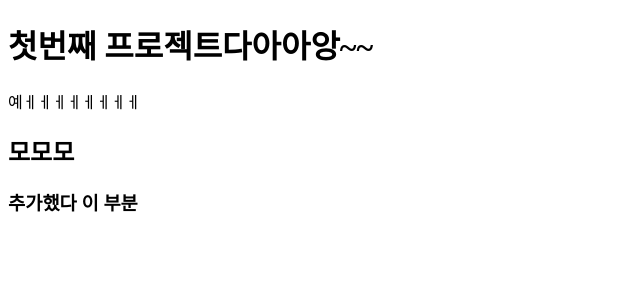
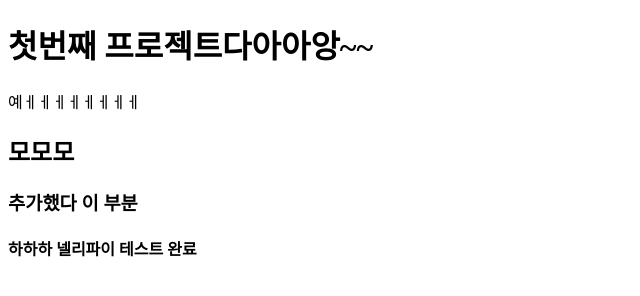
Before and after one commit to hageonjeong/Hageon-Project, a plain HTML site: page index.html in a window 1280 px wide. Shown: the whole page, without its empty margins (0-640 px from the left). Drawn offline with Linux system fonts and the light colour scheme.

Commit message:
add new sentence

```diff
--- a/index.html
+++ b/index.html
@@ -15,5 +15,8 @@
     <h3>
       추가했다 이 부분
     </h3>
+    <h4>
+      하하하 넬리파이 테스트 완료
+    </h4>
   </body>
 </html>
```
